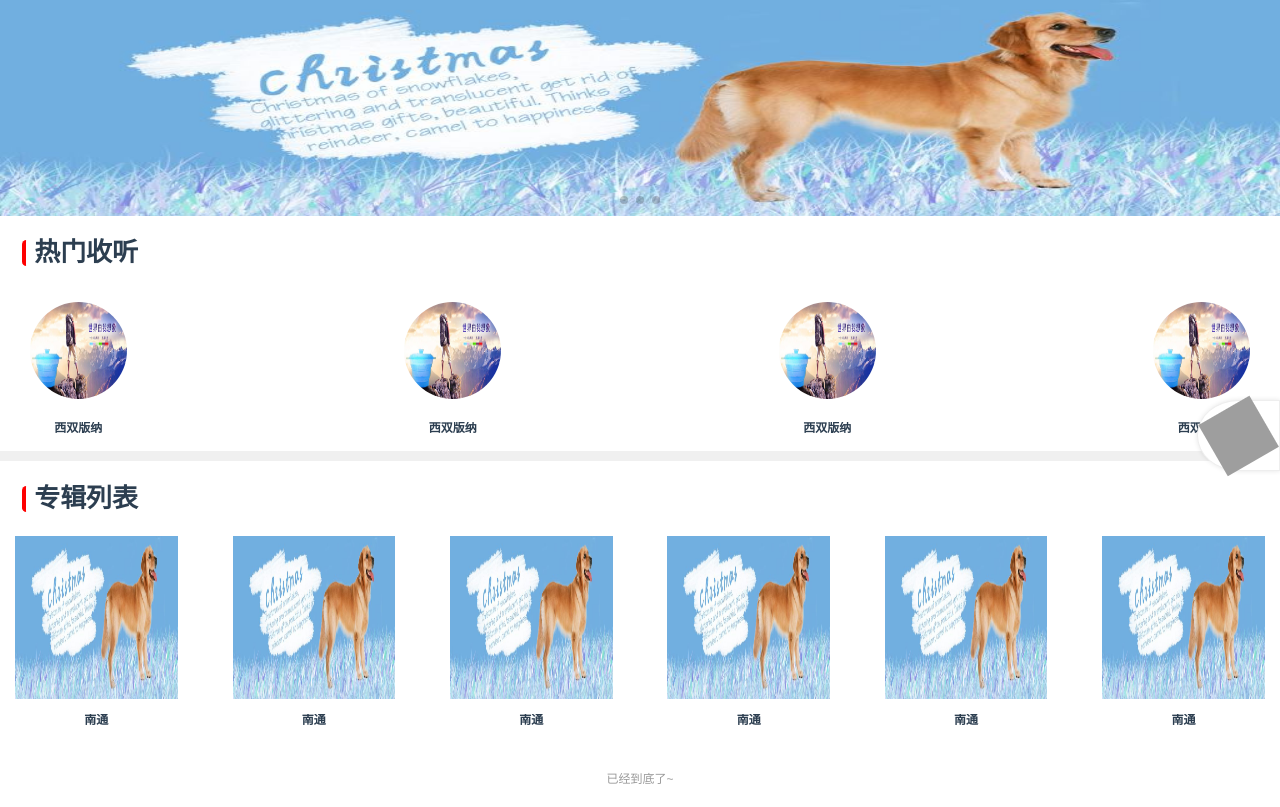
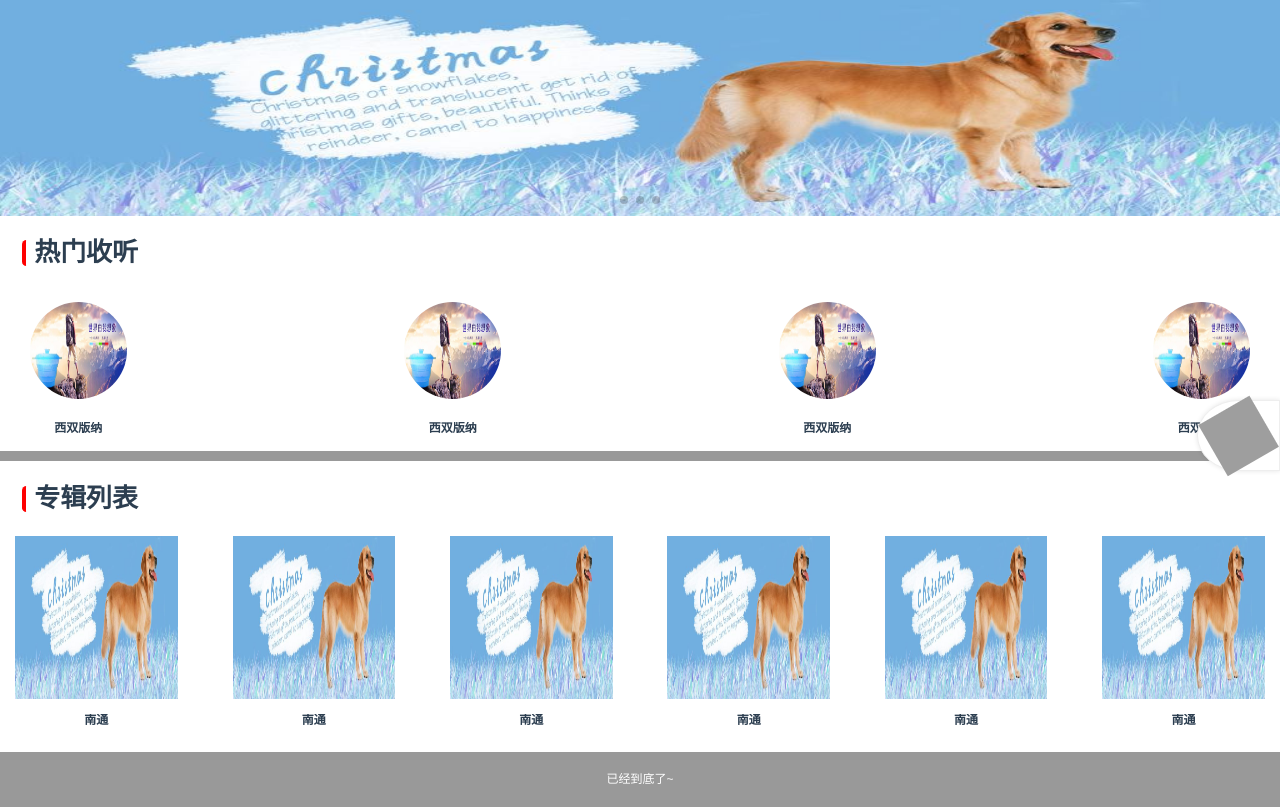
Before and after one commit to judithyuan/walking_voice, a Vue app: page / in a window 1280 px wide. Built offline with nearby package versions, Linux system fonts and the light colour scheme; grey boxes are pictures that could not be loaded.

Commit message:
首页样式细节

```diff
--- a/index.html
+++ b/index.html
@@ -4,7 +4,7 @@
     <meta charset="utf-8">
     <meta name="viewport" content="width=device-width,initial-scale=1.0">
 		<script src="static/js/flexible.js" type="text/javascript" charset="utf-8"></script>
-    <title>walking_voice</title>
+    <title>声行漫步</title>
   </head>
   <body>
     <div id="app"></div>
--- a/src/App.vue
+++ b/src/App.vue
@@ -41,7 +41,7 @@ a{
 /*间隔条*/
 .gap-line{
 	height: 0.2rem;
-	background-color: #f0f0f0;
+	background-color: #999;
 }
 /*弹性布局*/
 .flex-between{
@@ -59,8 +59,8 @@ a{
 /*我是有底线的*/
 .bottom-line{
 	padding: 0.4rem;
-	/*background-color: #f0f0f0;*/
-	color: #999;
+	background-color: #999;
+	color: #fff;
 }
 
 </style>
```
